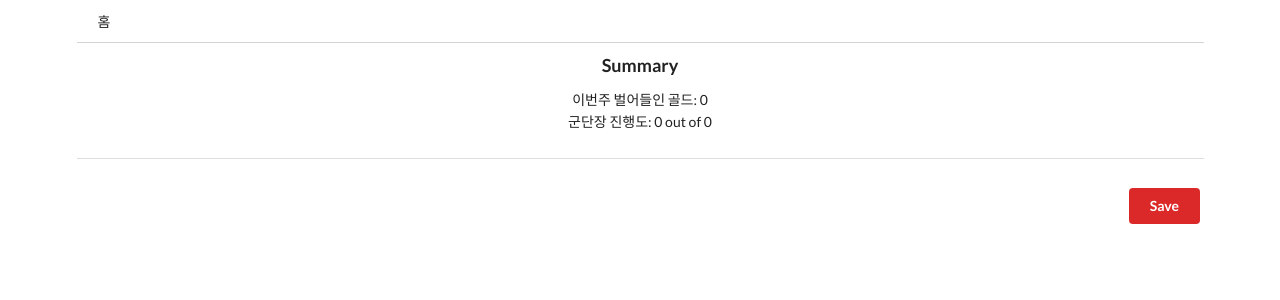
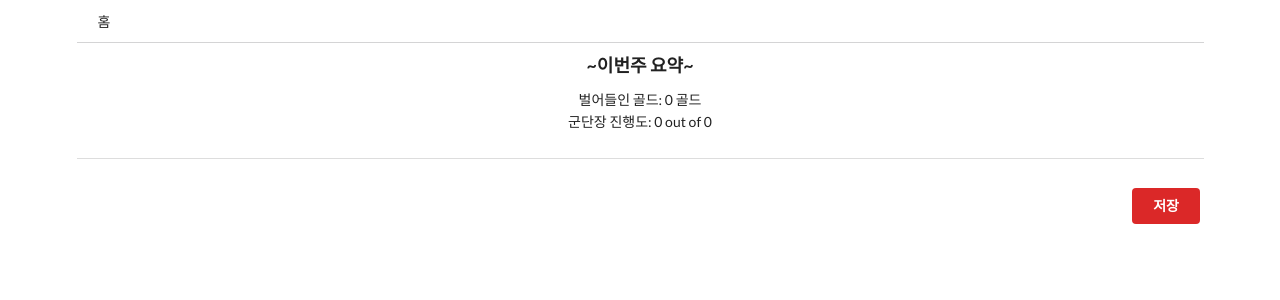
Before and after one commit to kimjigabk/loa, a React (Create React App) app in the folder client/: page /characters/save in a window 1280 px wide. Shown: the top 300 px of the page. Built offline with nearby package versions, Linux system fonts and the light colour scheme; no server answers.

Commit message:
한글패치

```diff
--- a/client/src/components/dashboard/Dashboard.js
+++ b/client/src/components/dashboard/Dashboard.js
@@ -60,10 +60,10 @@ class Dashboard extends React.Component {
       <div className="row" style={{ marginTop: "25px", marginBottom: "10px" }}>
         <div style={{ textAlign: "right" }}>
           <Link to="/characters/save" className="ui button primary">
-            Next Week
+            다음주로~
           </Link>
           <Link to="/characters/new" className="ui button primary">
-            Create Entry
+            캐릭터 추가
           </Link>
         </div>
       </div>
--- a/client/src/components/dashboard/NextWeek.js
+++ b/client/src/components/dashboard/NextWeek.js
@@ -20,7 +20,7 @@ class NextWeek extends React.Component {
       <div className="row" style={{ marginTop: "25px", marginBottom: "10px" }}>
         <div style={{ textAlign: "right" }}>
           <button onClick={this.onClickSave} className="ui button negative">
-            Save
+            저장
           </button>
         </div>
       </div>
@@ -31,9 +31,9 @@ class NextWeek extends React.Component {
     const totalGold = calculateTotalGoldEarned(this.props.chars);
     return (
       <div className="ui container">
-        <h3 className="ui header">Summary</h3>
+        <h3 className="ui header">~이번주 요약~</h3>
         <div className="ui list">
-          <div className="item">이번주 벌어들인 골드: {totalGold}</div>
+          <div className="item">벌어들인 골드: {totalGold} 골드</div>
           <div className="item">
             군단장 진행도: {top} out of {bottom}
           </div>
```
